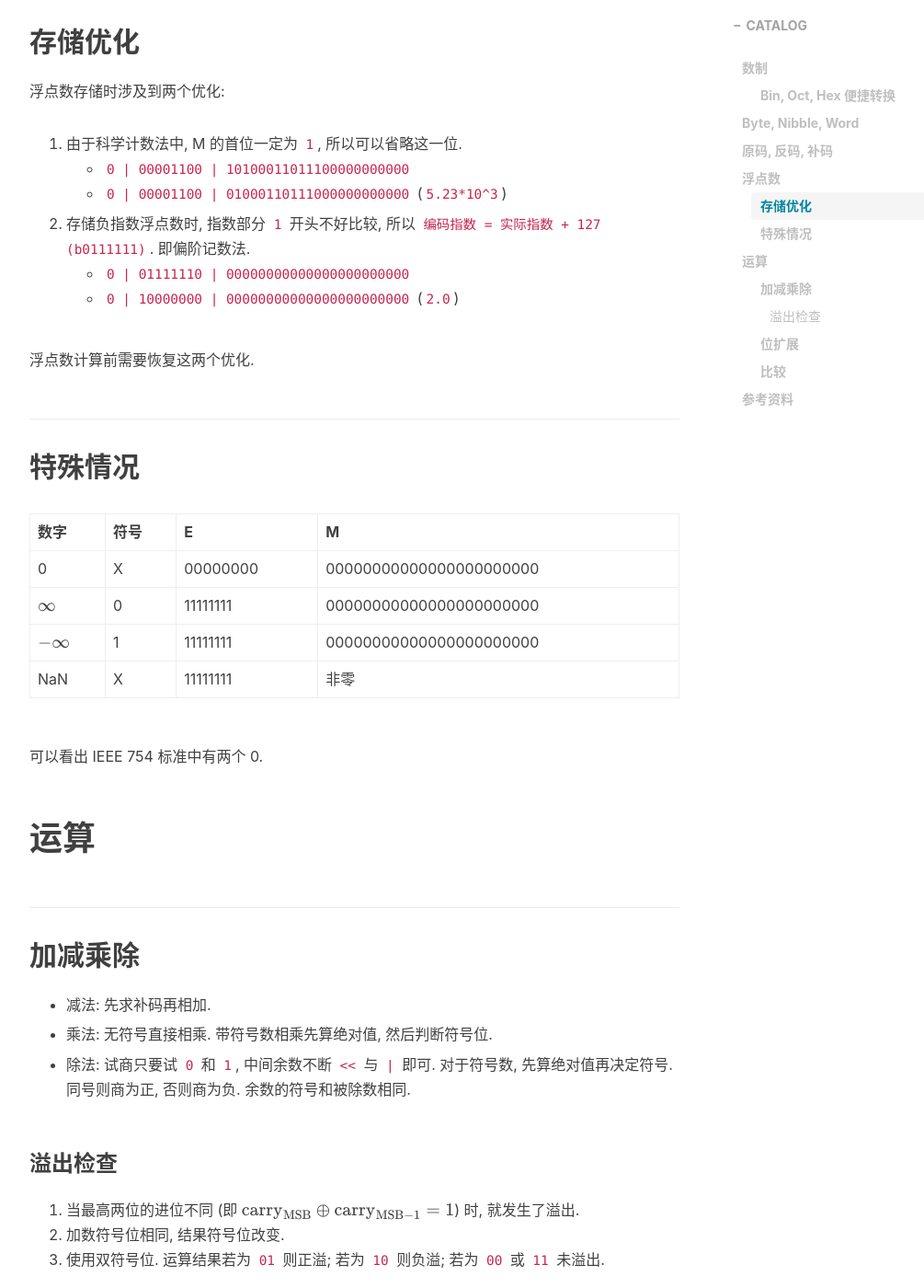
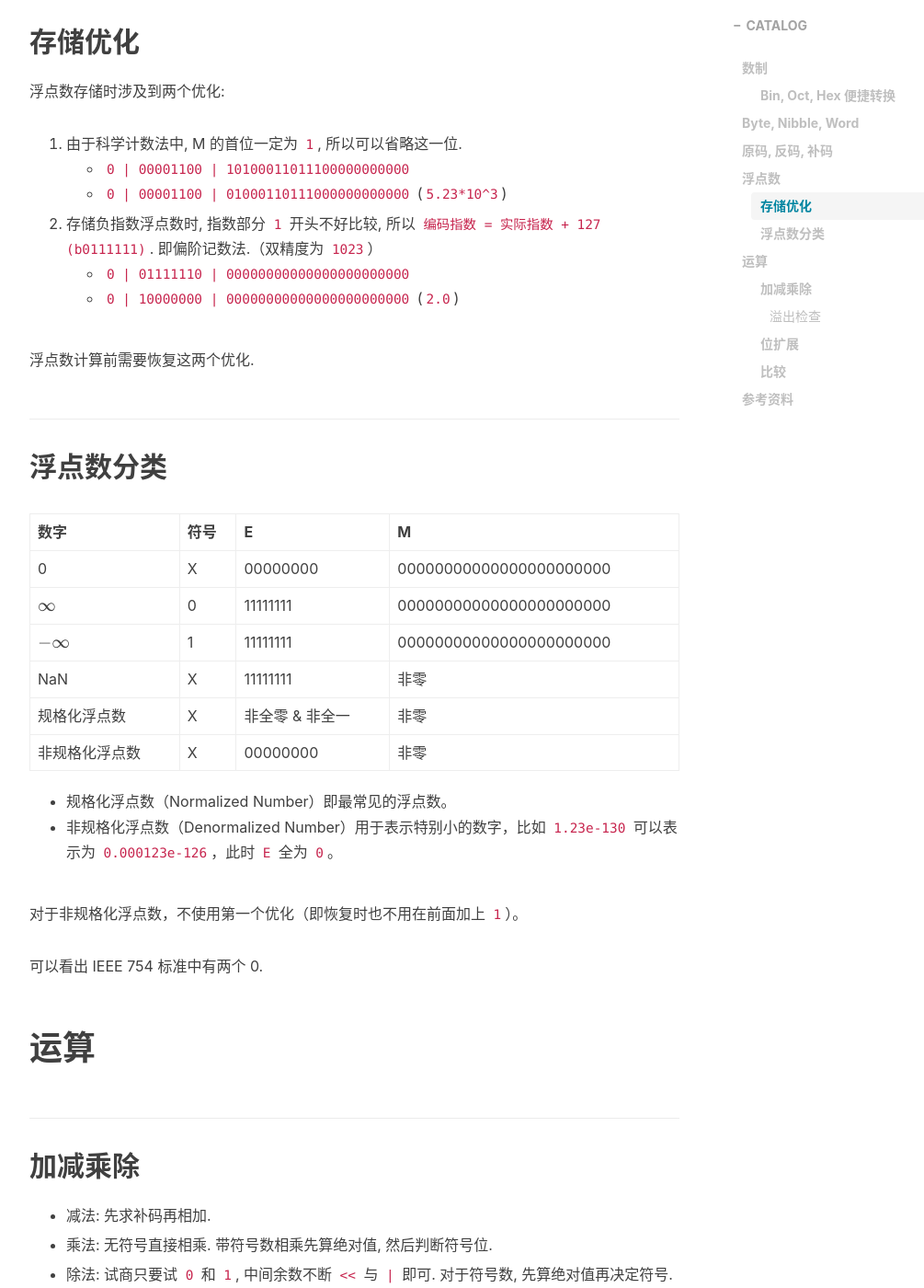
Before and after one commit to LogicLee0902/-LogicLee0902.github.io, a Jekyll site: the page built from _posts/buaa/buaa-co/2020-09-23-buaa-co-01-numeral-system.md, in a window 1280 px wide and 1400 px high, scrolled down 1962 px. Shown: the whole window at 92% size, without its empty margins (233-1238 px from the left). Built offline with Jekyll 4.4.1, drawn with Linux system fonts in a browser that asks for light colours; nearby versions of some CDN libraries; comment, search, counter and statistics services are not loaded.

Commit message:
fix [float number] in buaa-co-numeral-system

```diff
--- a/_posts/buaa/buaa-co/2020-09-23-buaa-co-01-numeral-system.md
+++ b/_posts/buaa/buaa-co/2020-09-23-buaa-co-01-numeral-system.md
@@ -85,20 +85,27 @@ $$
   - `0 | 00001100 | 10100011011100000000000`
   - `0 | 00001100 | 01000110111000000000000` (`5.23*10^3`)
 
-2. 存储负指数浮点数时, 指数部分 `1` 开头不好比较, 所以 `编码指数 = 实际指数 + 127 (b0111111)`. 即偏阶记数法.
+2. 存储负指数浮点数时, 指数部分 `1` 开头不好比较, 所以 `编码指数 = 实际指数 + 127 (b0111111)`. 即偏阶记数法.（双精度为 `1023`）
   - `0 | 01111110 | 00000000000000000000000`
   - `0 | 10000000 | 00000000000000000000000` (`2.0`)
 
 浮点数计算前需要恢复这两个优化.
 
-## 特殊情况
+## 浮点数分类
 
-| 数字      | 符号 | E        | M                       |
-|-----------|------|----------|-------------------------|
-| 0         | X    | 00000000 | 00000000000000000000000 |
-| $\infty$  | 0    | 11111111 | 00000000000000000000000 |
-| $-\infty$ | 1    | 11111111 | 00000000000000000000000 |
-| NaN       | X    | 11111111 | 非零                    |
+| 数字         | 符号 | E        | M                       |
+|--------------|------|----------|-------------------------|
+| 0            | X    | 00000000 | 00000000000000000000000 |
+| $\infty$     | 0    | 11111111 | 00000000000000000000000 |
+| $-\infty$    | 1    | 11111111 | 00000000000000000000000 |
+| NaN          | X    | 11111111 | 非零                    |
+| 规格化浮点数   | X    | 非全零 & 非全一 | 非零                    |
+| 非规格化浮点数 | X    | 00000000 | 非零                    |
+
+- 规格化浮点数（Normalized Number）即最常见的浮点数。
+- 非规格化浮点数（Denormalized Number）用于表示特别小的数字，比如 `1.23e-130` 可以表示为 `0.000123e-126`，此时 `E` 全为 `0`。
+
+对于非规格化浮点数，不使用第一个优化（即恢复时也不用在前面加上 `1`）。
 
 可以看出 IEEE 754 标准中有两个 0.
 
```
